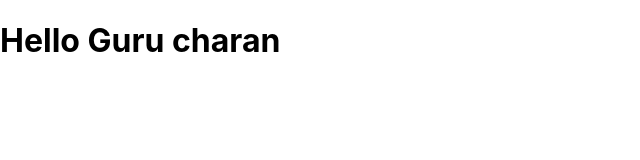
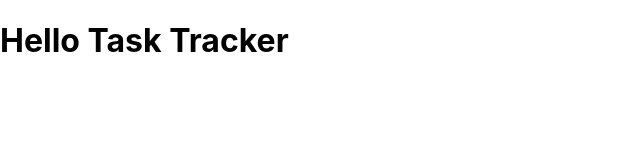
Before and after one commit to guru127/Task-Tracker-React-App, a React (Create React App) app: page / in a window 1280 px wide. Shown: the top 160 px of the page, without its empty margins (0-640 px from the left). Built offline with nearby package versions, Linux system fonts and the light colour scheme.

Commit message:
function based component

```diff
--- a/src/App.js
+++ b/src/App.js
@@ -1,11 +1,12 @@
 
-function App() {
-  const name ='Guru charan'
+import Header from "./component/Header";
+
+const App =() => {
   return (
-    <div className="App">
-     <h1>Hello {name}</h1>
+    <div className="container">
+    <Header title='Hello'/>
     </div>
-  );
+  )
 }
 
 export default App;
--- /dev/null
+++ b/src/component/Header.js
@@ -0,0 +1,11 @@
+
+const Header = (props) => {
+    return (
+        <header>
+            <h1>{props.title} Task Tracker</h1>
+        </header>
+
+            )
+}
+
+export default Header
```
